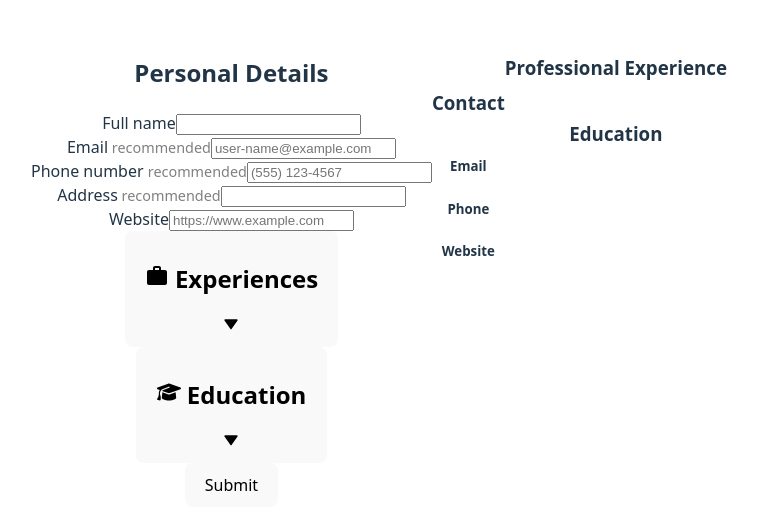
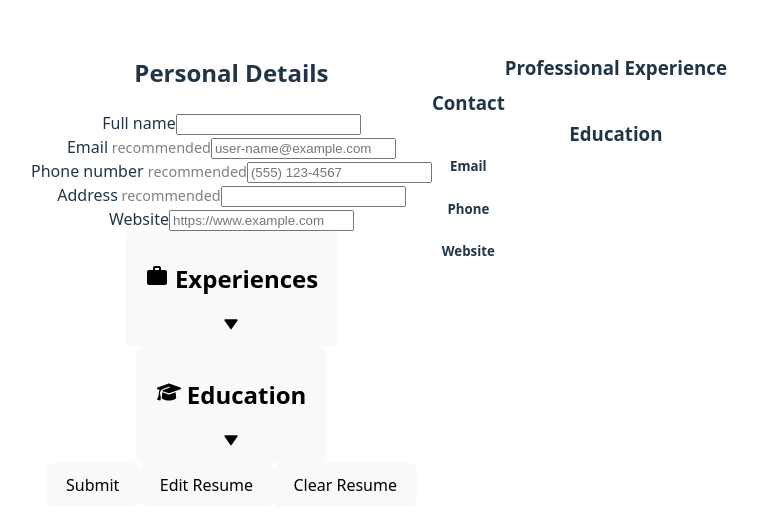
Before and after one commit to Hayam999/cv-application, a React (Vite) app: page / in a window 1280 px wide. Shown: the part 129-658 px from the top of the page, without its empty margins (261-1019 px from the left). Built offline with nearby package versions, Linux system fonts and the light colour scheme.

Commit message:
feat(Form): Add (Edit Resume, Clear Resume) btns without functionality

```diff
--- a/src/components/Form.jsx
+++ b/src/components/Form.jsx
@@ -655,8 +655,17 @@ export function Form({ setters }) {
         )}
       </div>
       <button type="submit">Submit</button>
+      <button type="button" onClick={editResume}>
+        Edit Resume
+      </button>
+      <button type="button" onClick={clearResume}>
+        Clear Resume
+      </button>
     </form>
   );
 }
 
+function editResume() {}
+function clearResume() {}
+
 export default Form;
```
Also changed, not shown: 1 other file (tests, documents, lock files or other folders).
